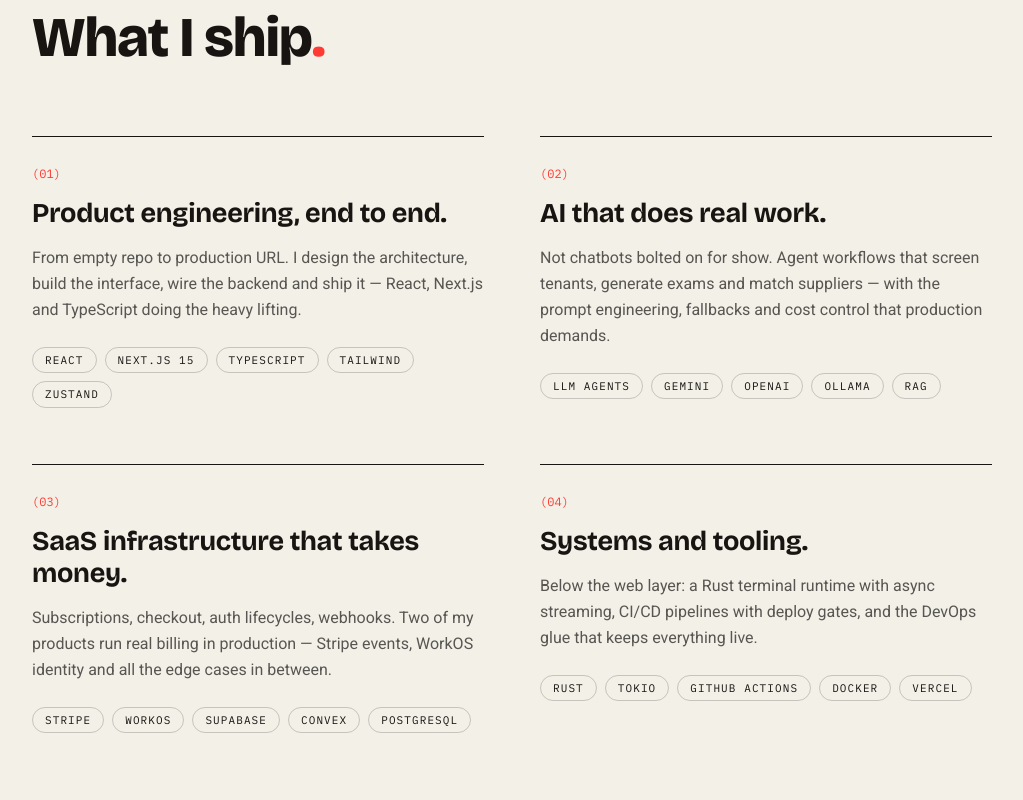
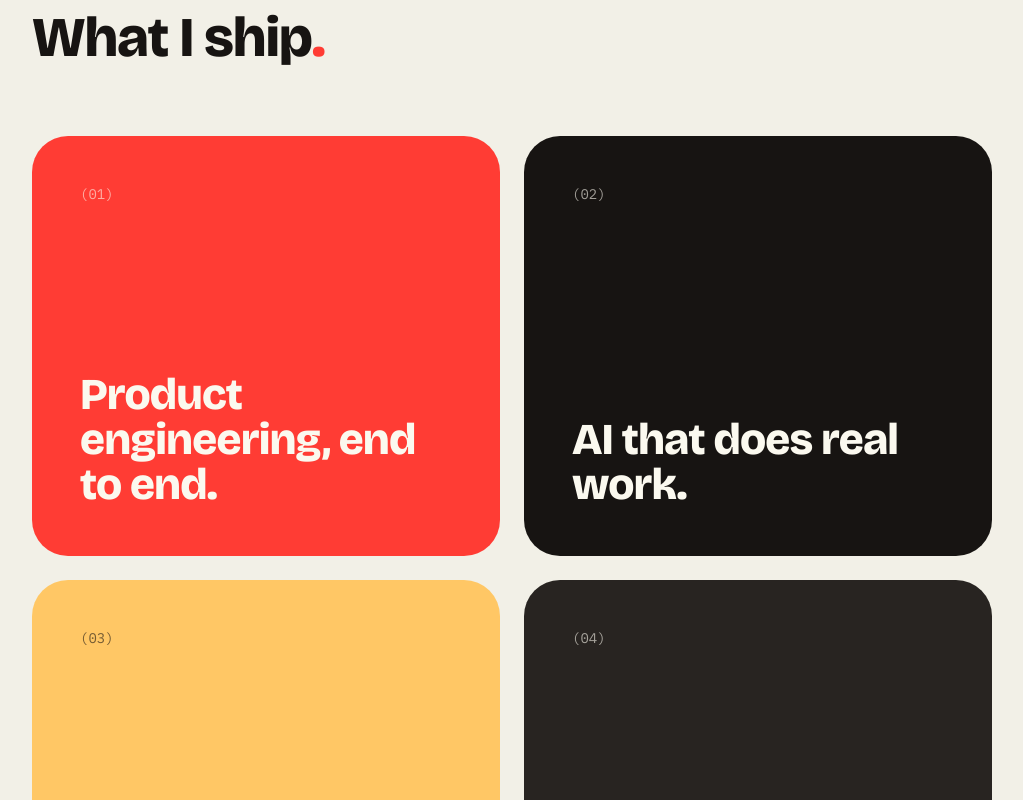
Before and after one commit to deepmroot/mandeep-portfolio, a React (Vite) app: page / in a window 1280 px wide. Shown: the part 6820-7620 px from the top of the page, without its empty margins (128-1151 px from the left). Built offline with nearby package versions, Linux system fonts and the light colour scheme.

Commit message:
Redesign What I ship into full-bleed colored flip cards (front: number+title, back: body+chips on hover), matching brandappart's bold panel style

```diff
--- a/src/appart-theme/Portfolio.jsx
+++ b/src/appart-theme/Portfolio.jsx
@@ -959,6 +959,65 @@ function SeeMoreWork() {
   );
 }
 
+const SHIP_COLORS = [
+  { bg: "#ff3c34", text: "#fbf9ef", sub: "#fbf9ef99", chipBorder: "#fbf9ef40" },
+  { bg: "#171412", text: "#fbf9ef", sub: "#fbf9ef99", chipBorder: "#fbf9ef30" },
+  { bg: "#ffc765", text: "#171412", sub: "#17141299", chipBorder: "#17141230" },
+  { bg: "#282421", text: "#fbf9ef", sub: "#fbf9ef99", chipBorder: "#fbf9ef30" },
+];
+
+function ShipFlipCard({ ship, colors, index }) {
+  return (
+    <motion.div
+      initial={{ opacity: 0, y: 40 }}
+      whileInView={{ opacity: 1, y: 0 }}
+      viewport={{ once: true, margin: "-80px" }}
+      transition={{ duration: 0.6, ease: EASE_OUT, delay: index * 0.06 }}
+      className="group [perspective:1800px] h-[360px] sm:h-[420px]"
+    >
+      <div className="relative w-full h-full transition-transform duration-700 [transition-timing-function:cubic-bezier(0.22,1,0.36,1)] [transform-style:preserve-3d] group-hover:[transform:rotateY(180deg)]">
+        {/* Front */}
+        <div
+          className="absolute inset-0 rounded-[1.75rem] sm:rounded-[2.25rem] p-8 sm:p-12 flex flex-col justify-between [backface-visibility:hidden]"
+          style={{ backgroundColor: colors.bg, color: colors.text }}
+        >
+          <span className={`${MONO} text-sm`} style={{ color: colors.sub }}>
+            ({ship.no})
+          </span>
+          <h3 className={`${DISPLAY} font-extrabold tracking-[-0.02em] text-[clamp(1.8rem,4vw,2.75rem)] leading-[1.02]`}>
+            {ship.title}
+          </h3>
+        </div>
+        {/* Back */}
+        <div
+          className="absolute inset-0 rounded-[1.75rem] sm:rounded-[2.25rem] p-8 sm:p-12 flex flex-col justify-between [backface-visibility:hidden] [transform:rotateY(180deg)]"
+          style={{ backgroundColor: colors.bg, color: colors.text }}
+        >
+          <div>
+            <span className={`${MONO} text-sm`} style={{ color: colors.sub }}>
+              ({ship.no})
+            </span>
+            <p className="mt-4 text-base sm:text-lg leading-relaxed" style={{ color: colors.sub }}>
+              {ship.body}
+            </p>
+          </div>
+          <div className="flex flex-wrap gap-2">
+            {ship.chips.map((chip) => (
+              <span
+                key={chip}
+                className={`${MONO} text-[11px] uppercase tracking-[0.1em] rounded-full px-3 py-1`}
+                style={{ border: `1px solid ${colors.chipBorder}` }}
+              >
+                {chip}
+              </span>
+            ))}
+          </div>
+        </div>
+      </div>
+    </motion.div>
+  );
+}
+
 function Ships() {
   return (
     <section id="about" className="bg-[#f2f0e7] border-y border-[#171412]/10">
@@ -970,36 +1029,9 @@ function Ships() {
             </span>
           </Reveal>
         </h2>
-        <div className="grid md:grid-cols-2 gap-x-14 gap-y-14">
+        <div className="grid md:grid-cols-2 gap-6">
           {SHIPS.map((ship, shipIndex) => (
-            <motion.div
-              key={ship.no}
-              initial={{ opacity: 0, y: 32 }}
-              whileInView={{ opacity: 1, y: 0 }}
-              viewport={{ once: true, margin: "-60px" }}
-              transition={{ duration: 0.55, ease: EASE_OUT, delay: (shipIndex % 2) * 0.12 }}
-              className="border-t border-[#171412] pt-6"
-            >
-              <span className={`${MONO} text-xs text-[#ff3c34]`}>({ship.no})</span>
-              <h3 className={`${DISPLAY} font-bold tracking-[-0.01em] text-2xl sm:text-[1.7rem] mt-3 mb-4`}>
-                {ship.title}
-              </h3>
-              <p className="text-[#171412]/70 leading-relaxed mb-6">{ship.body}</p>
-              <div className="flex flex-wrap gap-2">
-                {ship.chips.map((chip, chipIndex) => (
-                  <motion.span
-                    key={chip}
-                    initial={{ opacity: 0, y: 10 }}
-                    whileInView={{ opacity: 1, y: 0 }}
-                    viewport={{ once: true }}
-                    transition={{ duration: 0.35, ease: EASE_OUT, delay: 0.2 + chipIndex * 0.05 }}
-                    className={`${MONO} text-[11px] uppercase tracking-[0.1em] border border-[#171412]/20 rounded-full px-3 py-1 hover:border-[#ff3c34] hover:text-[#ff3c34] transition-colors cursor-default`}
-                  >
-                    {chip}
-                  </motion.span>
-                ))}
-              </div>
-            </motion.div>
+            <ShipFlipCard key={ship.no} ship={ship} colors={SHIP_COLORS[shipIndex % SHIP_COLORS.length]} index={shipIndex} />
           ))}
         </div>
       </div>
```
